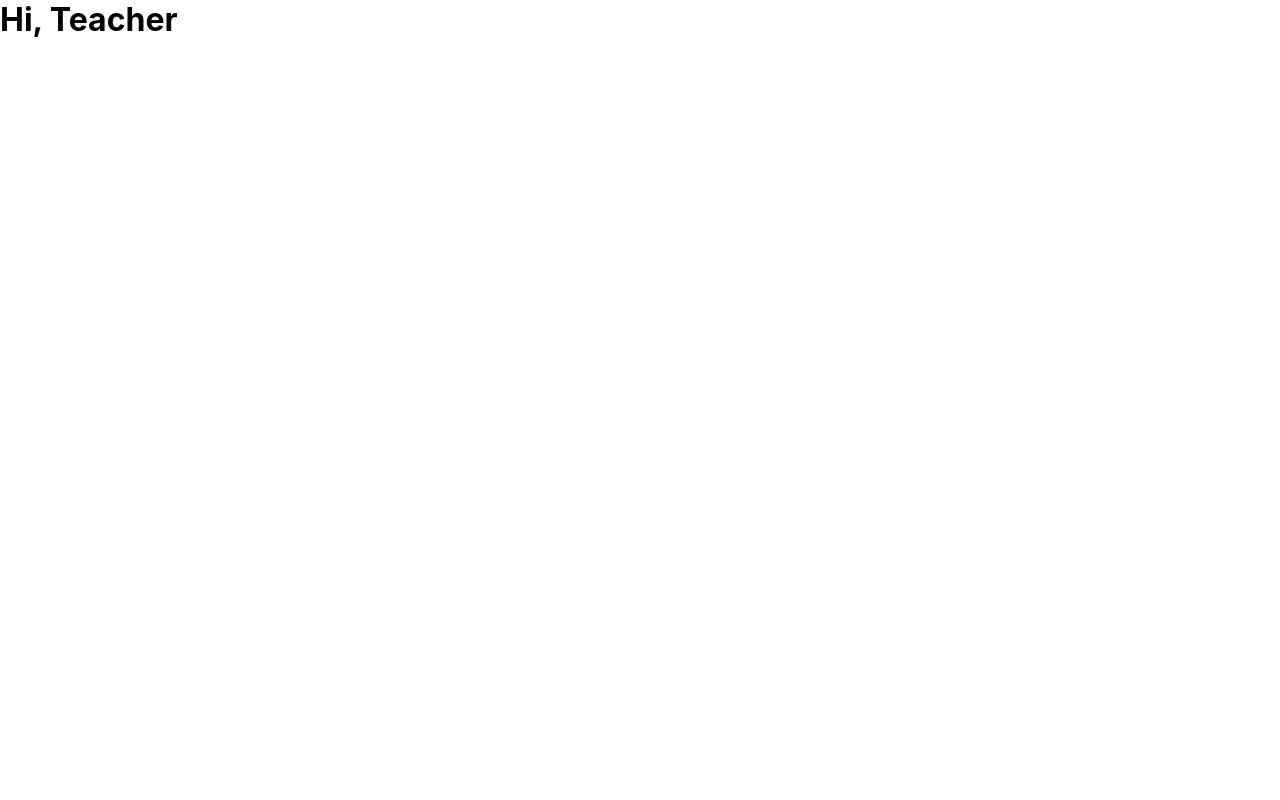
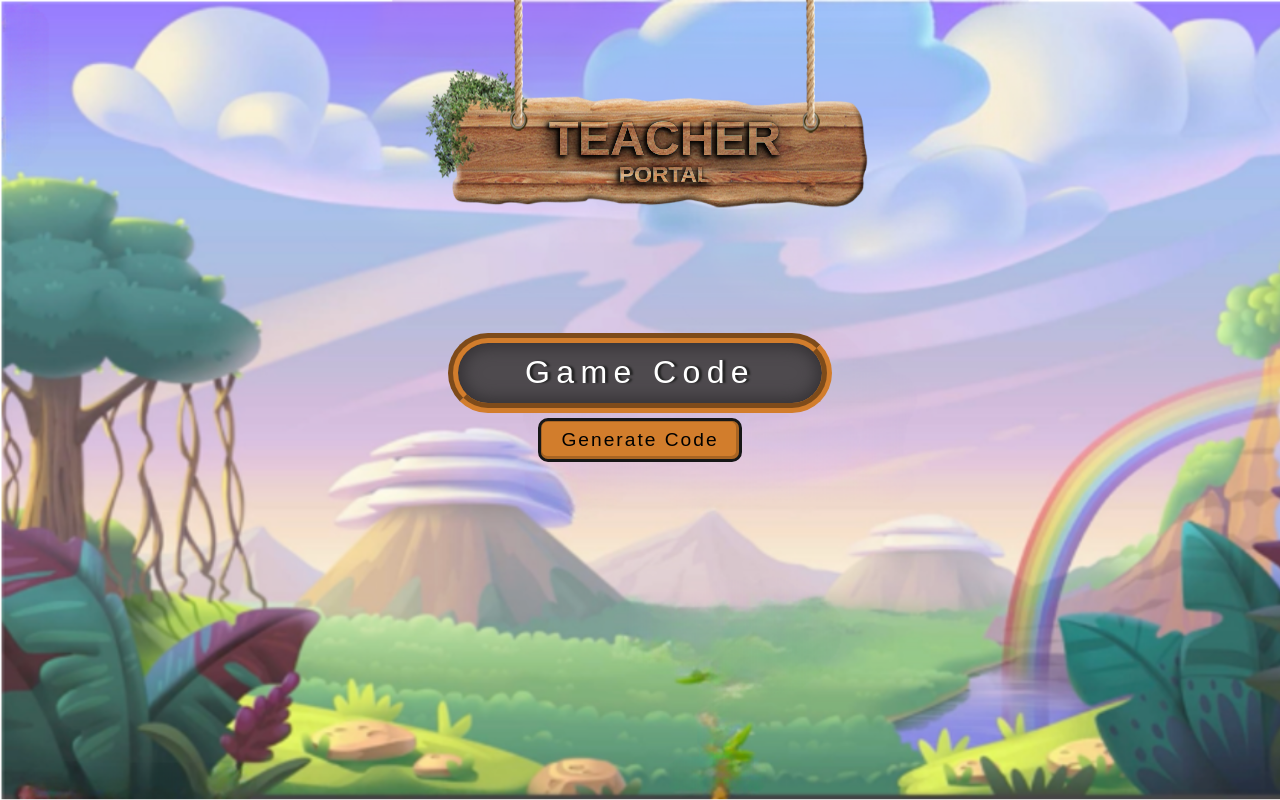
Before and after one commit to Ug0510/MindFlex, a React (Create React App) app in the folder frontend/: page /TeacherPortal in a window 1280 px wide. Built offline with nearby package versions, Linux system fonts and the light colour scheme.

Commit message:
Added design to Layout of TeacherPortal

```diff
--- a/frontend/package.json
+++ b/frontend/package.json
@@ -3,6 +3,9 @@
   "version": "0.1.0",
   "private": true,
   "dependencies": {
+    "@emotion/react": "^11.11.1",
+    "@emotion/styled": "^11.11.0",
+    "@mui/material": "^5.15.0",
     "@testing-library/jest-dom": "^5.17.0",
     "@testing-library/react": "^13.4.0",
     "@testing-library/user-event": "^13.5.0",
--- a/frontend/src/assets/css/style.css
+++ b/frontend/src/assets/css/style.css
@@ -53,3 +53,36 @@
   .small {
     font-size: 0.475em;
   }
+
+  .wood-border{
+    width: 84%;
+    border-radius: 50px;
+    height: 80px;
+    position: relative;
+    font-size: 2rem;
+    color: white;
+    line-height: 2;
+    letter-spacing: 0.2em;
+    text-shadow: 3px 0px 2px #222222;
+    text-align: center;
+    z-index: 3;
+
+    box-shadow: inset 0 0 16px 4px #343134;
+    border: 10px groove #d27d2c;
+    background-color: #4e4a4e;
+  }
+
+  .wood-button{
+    border-radius: 10px;
+    background-color: #d27d2c;
+    box-shadow: inset -1px -1px 0px 2px #a86423;
+    color: black;
+    letter-spacing: 2px;
+    font-size: 1.2em;
+    width: fit-content;
+    padding: 5px 20px;
+    border: 3px solid #171717;
+    margin: 5px auto;
+    display: block;
+    line-height: 1.5em;
+  }
--- a/frontend/src/pages/TeacherPortal.jsx
+++ b/frontend/src/pages/TeacherPortal.jsx
@@ -1,12 +1,34 @@
-import React from "react";
+import React, { useState } from 'react';
+import TextField from '@mui/material/TextField';
+import Button from '@mui/material/Button';
+import '../assets/css/style.css';
+import woodPlate from '../assets/images/wooden-plate.png';
 
-const TeacherPortal = () =>
-{
-    return (
-        <>
-            <h1>Hi, Teacher</h1>
-        </>
-    );
-}
+const TeacherPortal = () => {
+  const [gameCode, setGameCode] = useState('Game Code');
+
+  const generateRandomCode = () => {
+    const randomCode = Math.floor(100000 + Math.random() * 900000); // Generates a random 6-digit code
+    setGameCode(randomCode.toString());
+  };
+
+  return (
+    <div className="bg-forest">
+        <div className="heading-container">
+      <img src={woodPlate} alt="" className='heading-plate' />
+      <div class="wooden-text">
+        <div>Teacher</div>
+       <div class="small">Portal</div>
+      </div>
+    </div>
+        <div style={{ display: 'flex', flexDirection: 'column', alignItems: 'center', justifyContent: 'center', height: '100vh' }}>
+
+      <input type="text" className='wood-border' value={gameCode} style={{maxWidth:'30vw'}} />
+      <input type="button" className="wood-button" value="Generate Code" onClick={generateRandomCode}/>
+
+    </div>
+    </div>
+  );
+};
 
 export default TeacherPortal;
```
Also changed, not shown: 2 other files (tests, documents, lock files or other folders).
